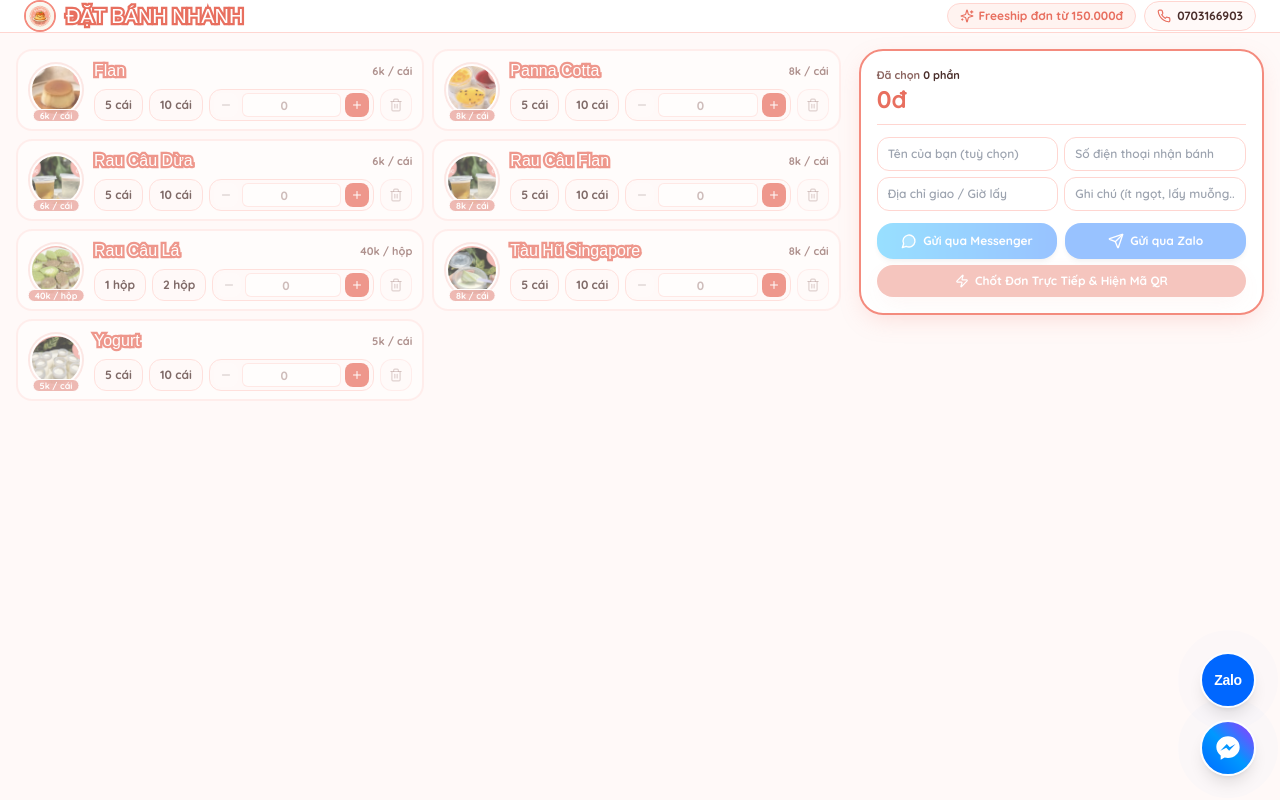
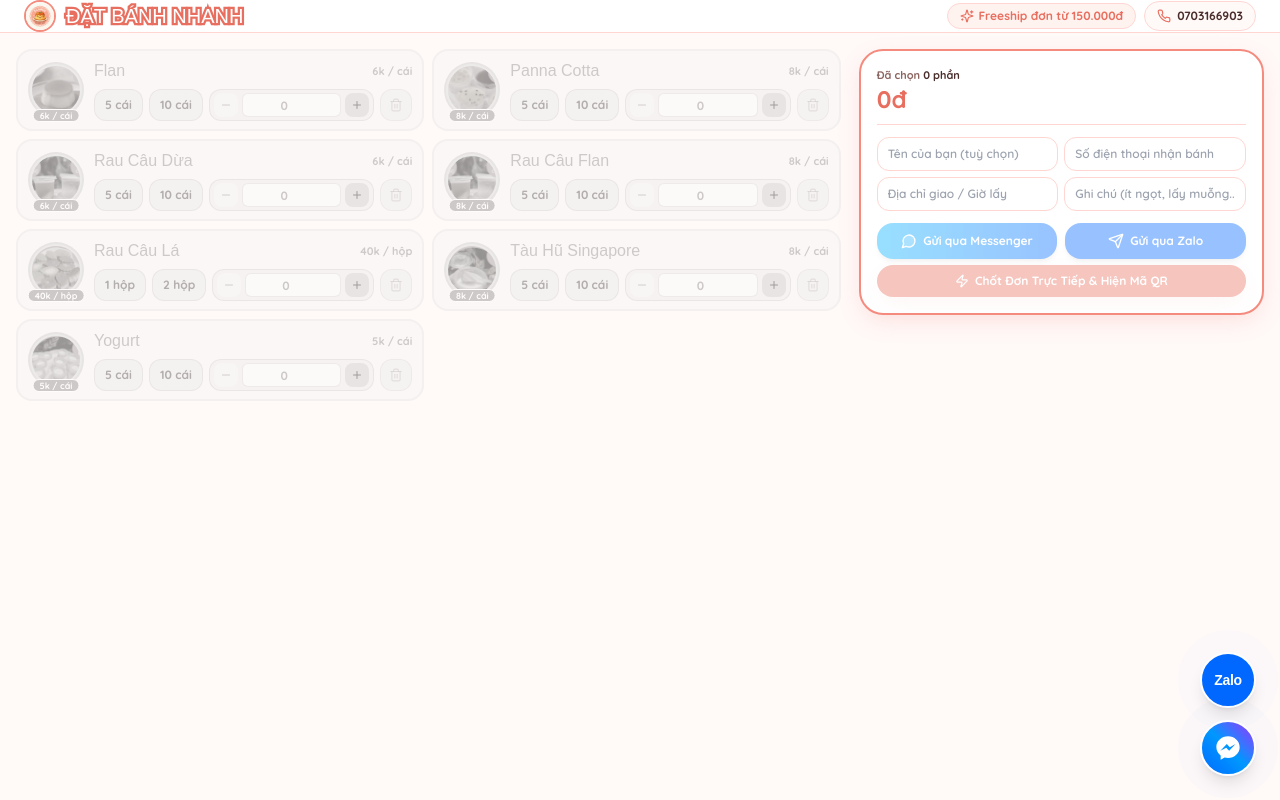
Before and after one commit to kura-hashed/flandi, a Next.js app: page /order in a window 1280 px wide. Built offline with nearby package versions, Linux system fonts and the light colour scheme; a web font is replaced by a local one.

Commit message:
feat(order): dim all inner elements including image and text when product is unselected

```diff
--- a/src/app/order/page.tsx
+++ b/src/app/order/page.tsx
@@ -421,26 +421,30 @@ export default function QuickSingleScreenOrderPage() {
                     key={product.id}
                     className={`rounded-2xl border-2 px-2.5 py-2 transition-all duration-200 flex items-center gap-2.5 relative ${
                       isSelected
-                        ? "bg-white border-flandi-coral shadow-cute ring-2 ring-flandi-salmon/35 opacity-100"
-                        : "bg-white/55 border-flandi-pink/50 opacity-70 hover:opacity-95 shadow-none"
+                        ? "bg-white border-flandi-coral shadow-cute ring-2 ring-flandi-salmon/40 opacity-100 scale-[1.01]"
+                        : "bg-stone-100/75 border-stone-200/80 opacity-55 saturate-[0.3] shadow-none"
                     }`}
                   >
                     {/* Left: Compact Circular Product Photo (non-clickable) */}
                     <div
-                      className={`relative w-14 h-14 sm:w-15 sm:h-15 rounded-full p-0.5 shrink-0 transition ${
+                      className={`relative w-14 h-14 sm:w-15 sm:h-15 rounded-full p-0.5 shrink-0 transition-all duration-200 ${
                         isSelected
                           ? "bg-gradient-to-tr from-flandi-coral to-flandi-salmon shadow-xs"
-                          : "bg-flandi-pink/80 grayscale-[20%]"
+                          : "bg-stone-300"
                       }`}
                     >
                       <img
                         src={product.image}
                         alt={product.name}
-                        className="w-full h-full object-cover rounded-full border-2 border-white"
+                        className={`w-full h-full object-cover rounded-full border-2 border-white transition-all duration-200 ${
+                          isSelected
+                            ? "grayscale-0 brightness-100 opacity-100"
+                            : "grayscale-[80%] brightness-90 opacity-70"
+                        }`}
                       />
                       <span
-                        className={`absolute -bottom-1 left-1/2 -translate-x-1/2 whitespace-nowrap px-1.5 py-0.2 rounded-full text-white text-[9px] font-extrabold border border-white shadow-2xs leading-tight ${
-                          isSelected ? "bg-flandi-coral" : "bg-flandi-salmon/85"
+                        className={`absolute -bottom-1 left-1/2 -translate-x-1/2 whitespace-nowrap px-1.5 py-0.2 rounded-full text-white text-[9px] font-extrabold border border-white shadow-2xs leading-tight transition-colors ${
+                          isSelected ? "bg-flandi-coral" : "bg-stone-400"
                         }`}
                       >
                         {product.badgeText}
@@ -451,7 +455,13 @@ export default function QuickSingleScreenOrderPage() {
                     <div className="flex-1 min-w-0 flex flex-col justify-center gap-1.5">
                       {/* Row 1: Full Product Name + Selected Status */}
                       <div className="flex items-center justify-between gap-1.5">
-                        <h2 className="font-display text-sm sm:text-base text-sticker-sm leading-none break-words">
+                        <h2
+                          className={`font-display text-sm sm:text-base leading-none break-words transition-all ${
+                            isSelected
+                              ? "text-sticker-sm"
+                              : "text-stone-400"
+                          }`}
+                        >
                           {product.name}
                         </h2>
                         {isSelected ? (
@@ -460,7 +470,7 @@ export default function QuickSingleScreenOrderPage() {
                             {formatVND(product.price * currentQty)}
                           </span>
                         ) : (
-                          <span className="shrink-0 text-[11px] font-extrabold text-flandi-muted">
+                          <span className="shrink-0 text-[11px] font-bold text-stone-400">
                             {product.badgeText}
                           </span>
                         )}
@@ -479,7 +489,9 @@ export default function QuickSingleScreenOrderPage() {
                           className={`shrink-0 h-8 px-2.5 rounded-xl text-xs font-extrabold border transition whitespace-nowrap ${
                             currentQty === preset1
                               ? "bg-flandi-coral text-white border-flandi-coral shadow-2xs"
-                              : "bg-flandi-bg hover:bg-flandi-cream text-flandi-dark border-flandi-pink"
+                              : isSelected
+                              ? "bg-flandi-bg hover:bg-flandi-cream text-flandi-dark border-flandi-pink"
+                              : "bg-stone-200/70 hover:bg-stone-200 text-stone-500 border-stone-300/80"
                           }`}
                         >
                           {isBoxProduct ? "1 hộp" : "5 cái"}
@@ -496,14 +508,22 @@ export default function QuickSingleScreenOrderPage() {
                           className={`shrink-0 h-8 px-2.5 rounded-xl text-xs font-extrabold border transition whitespace-nowrap ${
                             currentQty === preset2
                               ? "bg-flandi-coral text-white border-flandi-coral shadow-2xs"
-                              : "bg-flandi-bg hover:bg-flandi-cream text-flandi-dark border-flandi-pink"
+                              : isSelected
+                              ? "bg-flandi-bg hover:bg-flandi-cream text-flandi-dark border-flandi-pink"
+                              : "bg-stone-200/70 hover:bg-stone-200 text-stone-500 border-stone-300/80"
                           }`}
                         >
                           {isBoxProduct ? "2 hộp" : "10 cái"}
                         </button>
 
                         {/* Direct Quantity Input on the same row (placeholder "0") */}
-                        <div className="flex-1 min-w-0 h-8 flex items-center bg-flandi-bg rounded-xl px-1 border border-flandi-pink">
+                        <div
+                          className={`flex-1 min-w-0 h-8 flex items-center rounded-xl px-1 border transition ${
+                            isSelected
+                              ? "bg-flandi-bg border-flandi-pink"
+                              : "bg-stone-200/60 border-stone-300/80"
+                          }`}
+                        >
                           <button
                             type="button"
                             onClick={() => updateQty(product, -1)}
@@ -524,13 +544,21 @@ export default function QuickSingleScreenOrderPage() {
                                 parseInt(e.target.value, 10) || 0
                               )
                             }
-                            className="w-full min-w-0 mx-1 text-center font-extrabold text-xs text-flandi-coral bg-white rounded-md border border-flandi-pink/70 h-6 px-1 placeholder:text-xs placeholder:font-bold placeholder:text-flandi-muted/60 focus:border-flandi-coral focus:outline-none"
+                            className={`w-full min-w-0 mx-1 text-center font-extrabold text-xs rounded-md border h-6 px-1 focus:outline-none transition ${
+                              isSelected
+                                ? "text-flandi-coral bg-white border-flandi-pink/70 focus:border-flandi-coral"
+                                : "text-stone-500 bg-white/70 border-stone-300/70 placeholder:text-stone-400"
+                            }`}
                           />
 
                           <button
                             type="button"
                             onClick={() => updateQty(product, 1)}
-                            className="w-6 h-6 rounded-lg bg-flandi-coral hover:bg-flandi-salmon text-white flex items-center justify-center shadow-2xs transition active:scale-90 shrink-0"
+                            className={`w-6 h-6 rounded-lg flex items-center justify-center shadow-2xs transition active:scale-90 shrink-0 ${
+                              isSelected
+                                ? "bg-flandi-coral hover:bg-flandi-salmon text-white"
+                                : "bg-stone-300 hover:bg-stone-400 text-stone-600"
+                            }`}
                           >
                             <Plus className="w-3 h-3" />
                           </button>
@@ -545,7 +573,7 @@ export default function QuickSingleScreenOrderPage() {
                           className={`shrink-0 w-8 h-8 rounded-xl border flex items-center justify-center transition active:scale-90 ${
                             isSelected
                               ? "bg-red-50 hover:bg-red-100 text-red-500 border-red-200"
-                              : "bg-flandi-bg/60 text-flandi-muted/40 border-flandi-pink/50 cursor-not-allowed"
+                              : "bg-stone-200/50 text-stone-400/50 border-stone-300/60 cursor-not-allowed"
                           }`}
                         >
                           <Trash2 className="w-3.5 h-3.5" />
```
